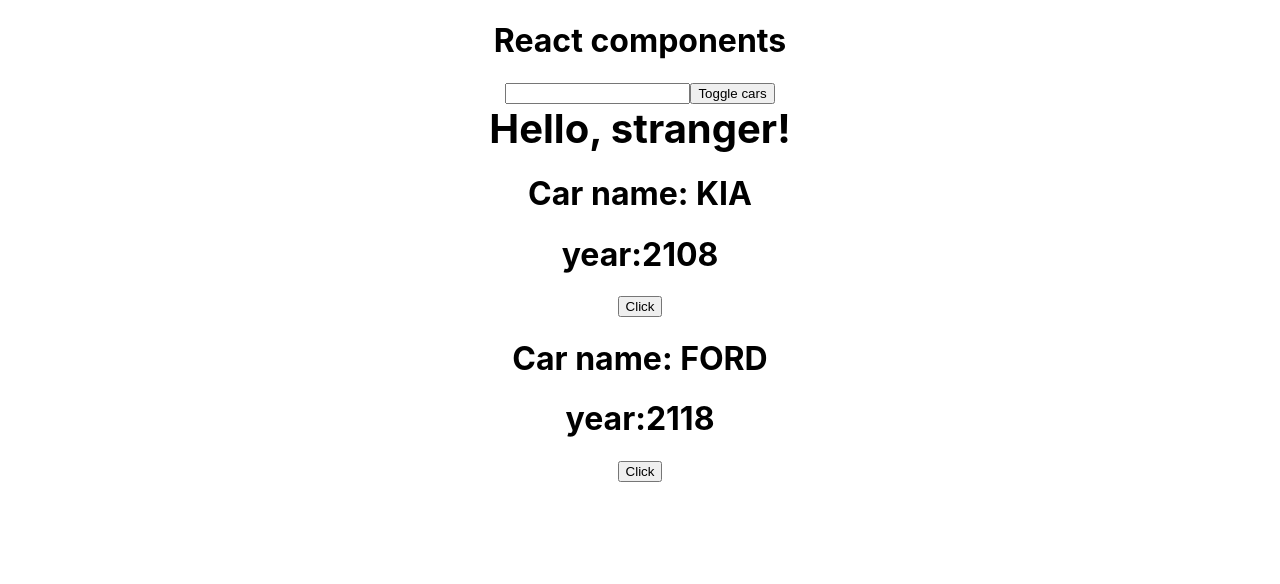
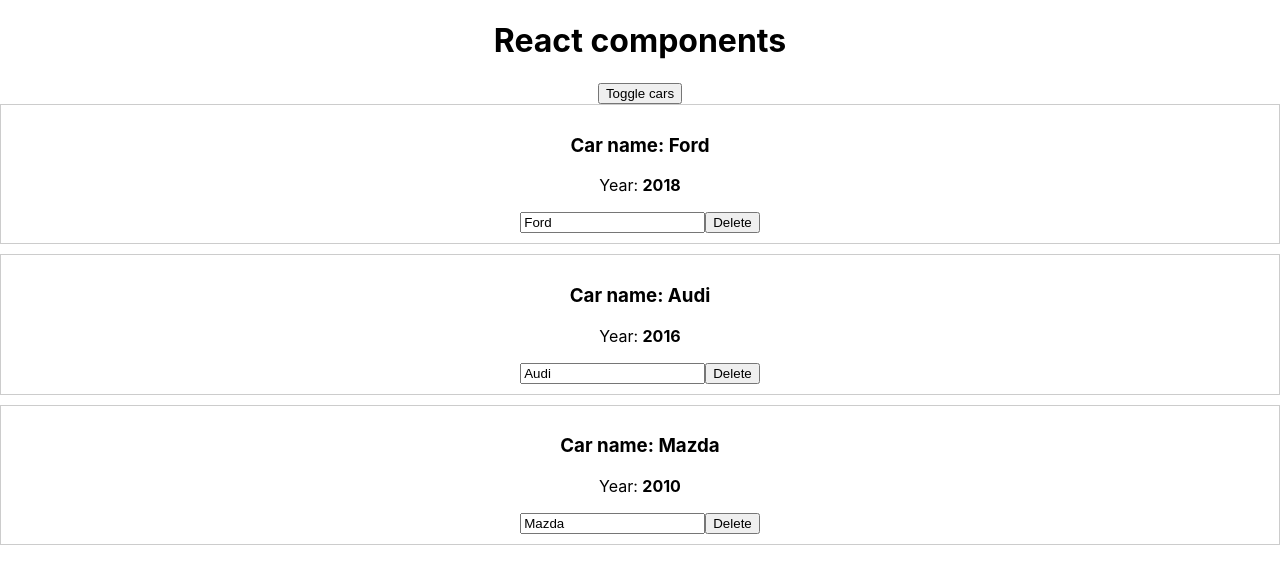
Before and after one commit to SyominAM/react, a React (Create React App) app: page / in a window 1280 px wide. Both pictures are taken after a click on the button "Toggle cars". Shown: the top 584 px of the page. Built offline with nearby package versions, Linux system fonts and the light colour scheme.

Commit message:
dynamic lists

```diff
--- a/src/App.js
+++ b/src/App.js
@@ -1,71 +1,74 @@
+import React, { Component } from 'react';
 import './App.css';
-import React, {Component} from 'react';
-import Car from './Car/Car';
-class App extends Component{
-  state ={
+import Car from './Car/Car'
+
+class App extends Component {
+
+  state = {
     cars: [
-      {name: 'KIA',year:2108},
-      {name: 'FORD',year:2118},
+      {name: 'Ford', year: 2018},
+      {name: 'Audi', year: 2016},
+      {name: 'Mazda', year: 2010}
     ],
-    pageTitle:'React components',
-    showCars:false
+    pageTitle: 'React components',
+    showCars: false
   }
 
-
-  changeTitleHandler = (newTitle) => {
-    this.setState({
-      pageTitle: newTitle
-    })
-  }
-
-  handleInput = (event) =>{
-    console.log("changed",event.target.value)
-    this.setState({
-      pageTitle: event.target.value
-    })
-  }
-
-  toggleCarsHandler = () =>{
+  toggleCarsHandler = () => {
     this.setState({
       showCars: !this.state.showCars
     })
   }
 
-
-  render(){
-    const divStyle = {
-      'color': 'black',
-      'text-align':'center'
+  onChangeName(name, index) {
+    const car = this.state.cars[index]
+    car.name = name
+    const cars = [...this.state.cars]
+    cars[index] = car
+    this.setState({cars})
   }
 
-    return(
-      <div style = {divStyle}>
-        <h1>{this.state.pageTitle}</h1>
+  deleteHandler(index) {
+    const cars = this.state.cars.concat()
+    cars.splice(index, 1)
 
-        <input type = "text" onChange={this.handleInput} />
+    this.setState({cars})
 
-        <button onClick={this.toggleCarsHandler}>Toggle cars</button>
+  }
 
-        <h1  style={{fontSize: '40px',margin: 'auto'}}>Hello, stranger!</h1>
+  render() {
+    const divStyle = {
+      textAlign: 'center'
+    }
 
-        {
-          this.state.showCars
-          ? this.state.cars.map((car, index) => {
+    let cars = null
+
+    if (this.state.showCars) {
+      cars = this.state.cars.map((car, index) => {
         return (
           <Car
             key={index}
             name={car.name}
             year={car.year}
-                onChangeTitle={() => this.changeTitleHandler(car.name)}
+            onDelete={this.deleteHandler.bind(this, index)}
+            onChangeName={event => this.onChangeName(event.target.value, index)}
           />
         )
-        }) :null
+      })
     }
 
+    return (
+      <div style={divStyle}>
+        <h1>{this.state.pageTitle}</h1>
 
+        <button
+          onClick={this.toggleCarsHandler}
+        >Toggle cars</button>
+
+        { cars }
       </div>
     );
   }
+}
 
-}
 export default App;
--- a/src/Car/Car.js
+++ b/src/Car/Car.js
@@ -1,10 +1,15 @@
 import React from 'react'
 
-
-export default (props) =>(
-    <div>
-        <h1>Car name: {props.name} </h1>
-        <h1>year:{props.year}  </h1>
-        <button onClick={props.onChangeTitle}>Click</button>
-    </div>
+export default props => (
+  <div style={{
+    border: '1px solid #ccc',
+    marginBottom: '10px',
+    display: 'block',
+    padding: '10px'
+  }}>
+    <h3>Сar name: {props.name}</h3>
+    <p>Year: <strong>{props.year}</strong></p>
+    <input type="text" onChange={props.onChangeName} value={props.name} />
+    <button onClick={props.onDelete}>Delete</button>
+  </div>
 )
```
Lines whose indentation alone changed are shown as unchanged.
